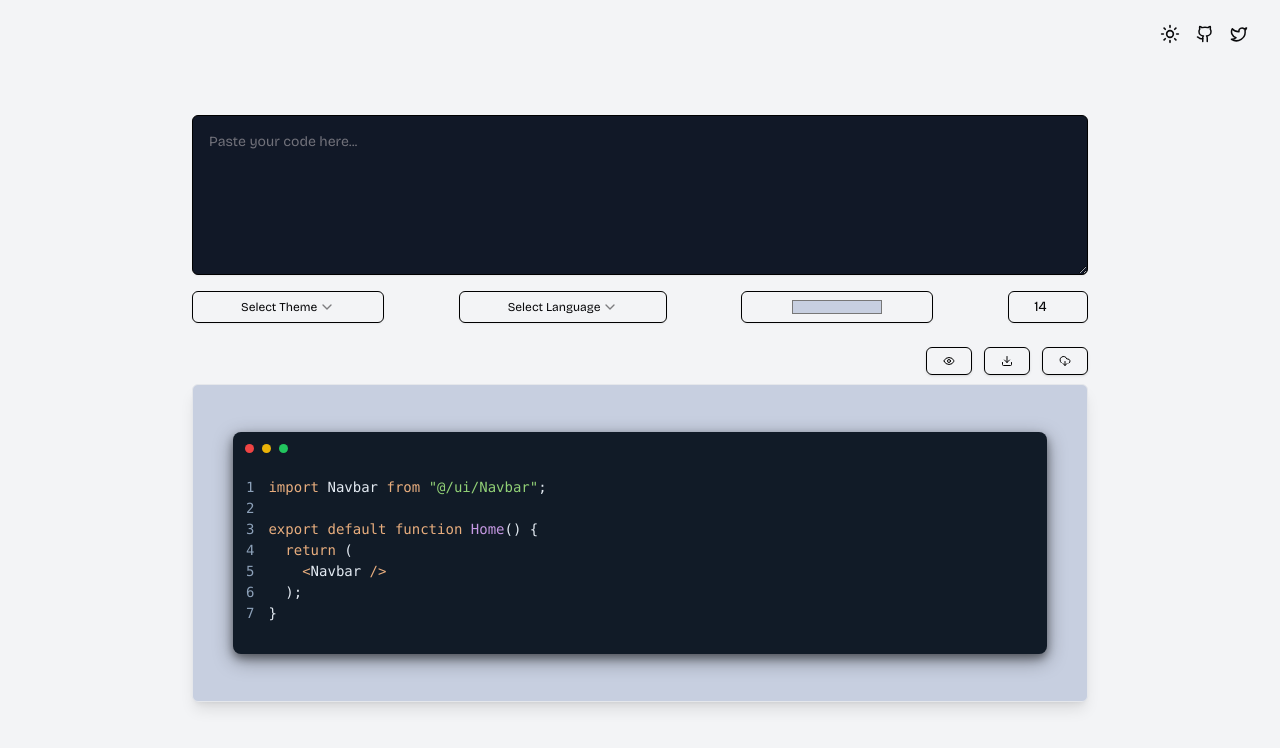
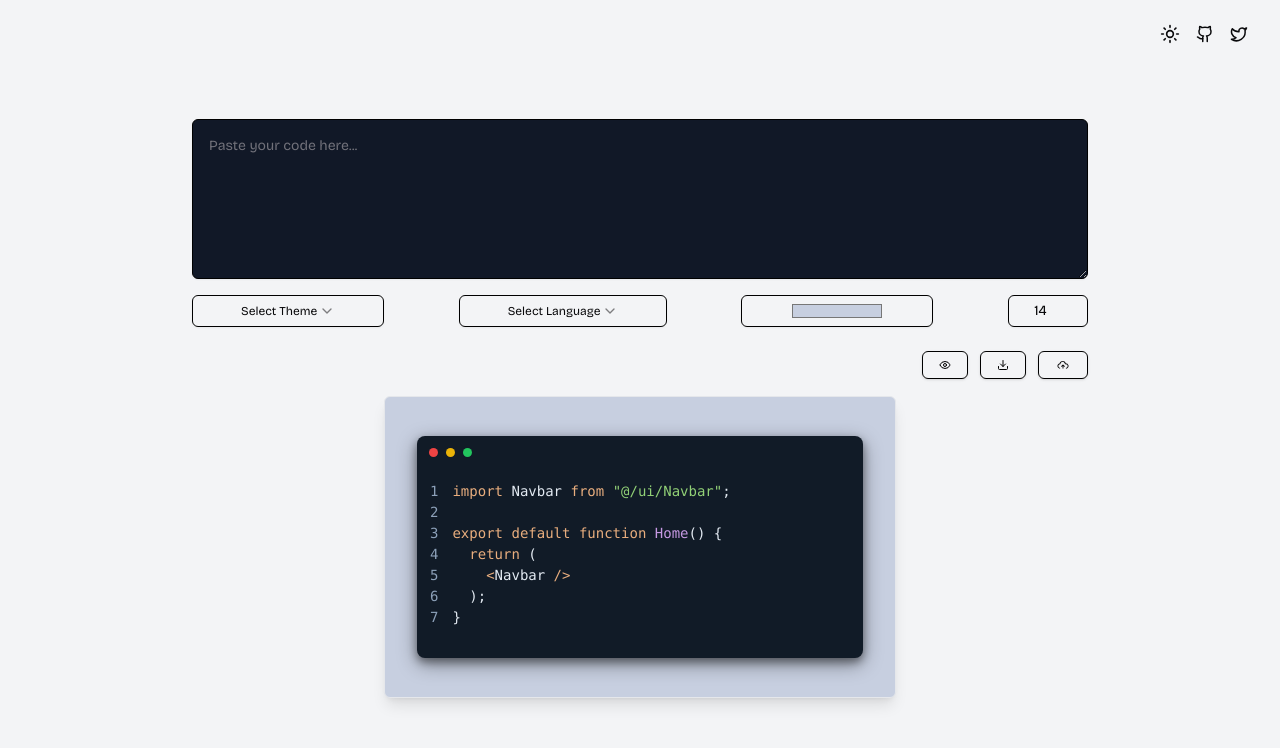
Before and after one commit to Fardeen26/Codify, a Next.js app: page / in a window 1280 px wide. Shown: the top 748 px of the page. Built offline with nearby package versions, Linux system fonts and the light colour scheme.

Commit message:
fix: ui changes

```diff
--- a/src/components/CodeEditor.tsx
+++ b/src/components/CodeEditor.tsx
@@ -9,7 +9,7 @@ import { Button } from "@/components/ui/button";
 import { Input } from "@/components/ui/input";
 import { Textarea } from "./ui/textarea";
 import { themes } from "@/lib/theme";
-import { DownloadCloud, DownloadIcon, Eye, EyeOff } from "lucide-react";
+import { DownloadIcon, Eye, EyeOff } from "lucide-react";
 import { Tooltip, TooltipContent, TooltipProvider, TooltipTrigger } from "./ui/tooltip";
 import {
     AlertDialog,
@@ -19,7 +19,7 @@ import {
     AlertDialogFooter,
     AlertDialogHeader,
 } from "@/components/ui/alert-dialog"
-
+import { WiCloudUp } from "react-icons/wi";
 
 
 export default function CodeEditor() {
@@ -206,13 +206,19 @@ export default function CodeEditor() {
                                     <DownloadIcon className="!h-3 !w-3" />
                                 </Button>
                             </TooltipTrigger>
+                            <TooltipContent>
+                                <p>Download Image</p>
+                            </TooltipContent>
+                        </Tooltip>
+
+                        <Tooltip>
                             <TooltipTrigger asChild>
                                 <Button onClick={uploadToCloud} className="h-7 bg-transparent border border-black dark:border-white text-black hover:bg-gray-200 dark:hover:bg-gray-900 dark:text-white">
-                                    <DownloadCloud className="!h-3 !w-3" />
+                                    <WiCloudUp />
                                 </Button>
                             </TooltipTrigger>
                             <TooltipContent>
-                                <p>Download Image</p>
+                                <p>Get URL</p>
                             </TooltipContent>
                         </Tooltip>
                     </TooltipProvider>
@@ -222,7 +228,7 @@ export default function CodeEditor() {
 
             <div
                 id="code-preview"
-                className={`w-full max-w-4xl p-10 max-sm:p-2 rounded-md border border-gray-200 dark:border-none bg-yellow-100 shadow-lg ${isBackgroundHidden ? '!bg-transparent shadow-none border-none' : ''
+                className={`w-fit min-w-[40vw] mt-2 max-sm:w-full py-8 px-8 max-sm:px-2 max-sm:p-2 rounded-md border border-gray-200 dark:border-none bg-yellow-100 shadow-lg ${isBackgroundHidden ? '!bg-transparent shadow-none border-none' : ''
                     }`}
                 style={{ backgroundColor }}
             >
```
